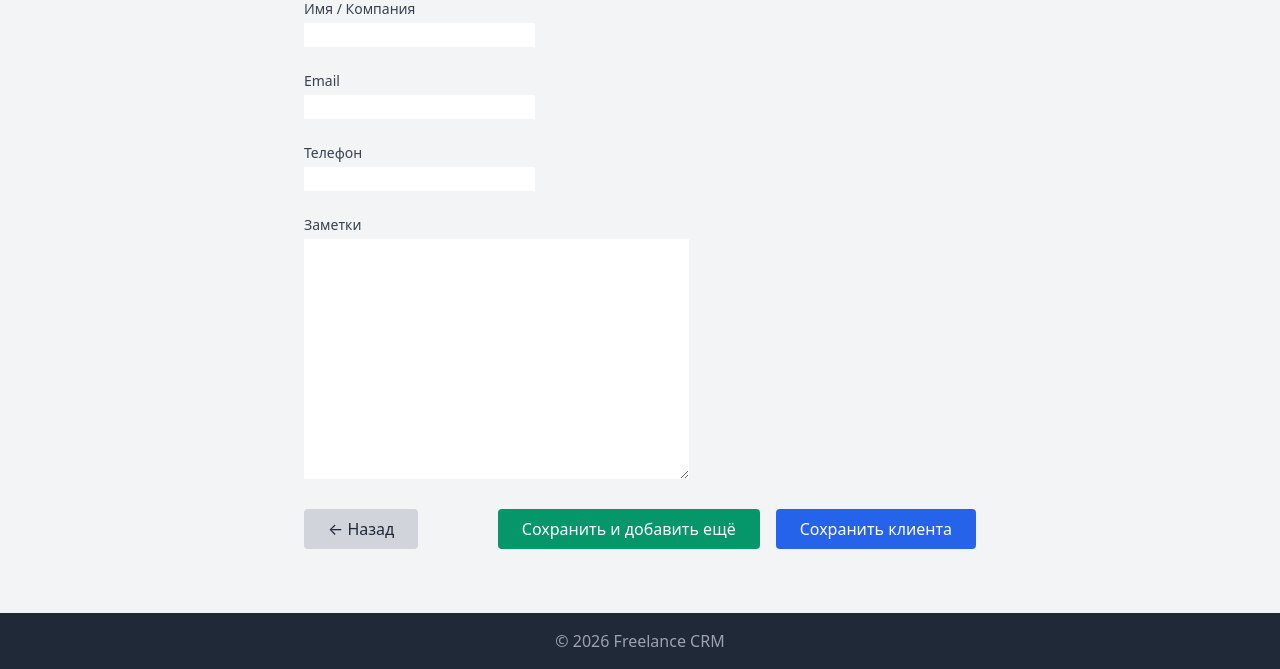
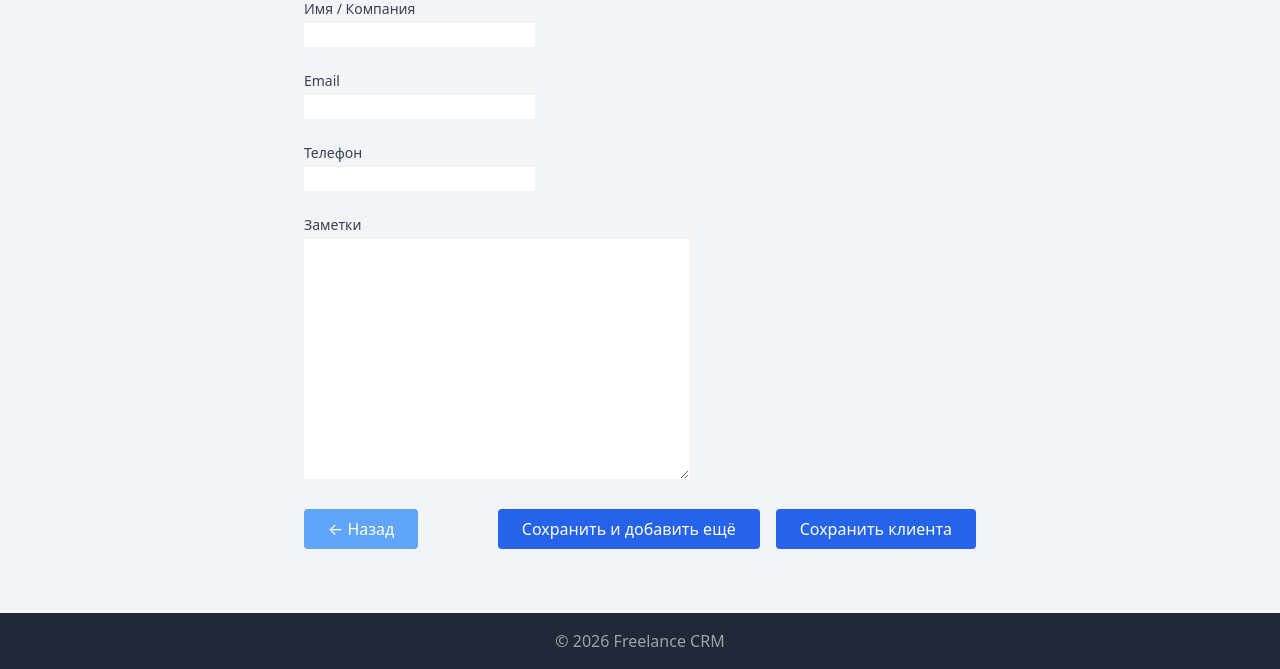
Before and after one commit to Freeze35/freelance-crm, a Django app: page /clients/add/ in a window 1280 px wide. Shown: the part 185-854 px from the top of the page. Run offline with Django 5.2, Linux system fonts and the light colour scheme; some libraries are stand-ins or nearby versions.

Commit message:
Update color for buttons

```diff
--- a/templates/clients/create.html
+++ b/templates/clients/create.html
@@ -60,13 +60,13 @@
 
         <div class="flex justify-between items-center mt-8">
             <button type="button" onclick="window.history.back()"
-                    class="bg-gray-300 text-gray-800 px-6 py-2 rounded hover:bg-gray-400 transition">
+                    class="bg-blue-400 text-white px-6 py-2 rounded hover:bg-blue-700 transition">
                 ← Назад
             </button>
 
             <div class="flex gap-4">
                 <button type="submit" name="action" value="save_and_add"
-                        class="bg-green-600 text-white px-6 py-2 rounded hover:bg-green-700 transition">
+                        class="bg-blue-600 text-white px-6 py-2 rounded hover:bg-blue-700 transition">
                     Сохранить и добавить ещё
                 </button>
 
--- a/templates/clients/detail.html
+++ b/templates/clients/detail.html
@@ -44,9 +44,10 @@
 
     <div class="mt-8">
         <a href="{% url 'client_list' %}"
-           class="inline-flex items-center gap-2 text-indigo-600 hover:text-indigo-800 font-medium">
+           class="bg-blue-400 text-white px-6 py-2 rounded hover:bg-blue-700 transition">
             ← Вернуться к списку клиентов
         </a>
     </div>
+
 </div>
 {% endblock %}
--- a/templates/clients/list.html
+++ b/templates/clients/list.html
@@ -7,7 +7,7 @@
     <div class="flex justify-between items-center mb-6">
         <h1 class="text-3xl font-bold text-gray-900">Клиенты</h1>
         <a href="{% url 'client_create' %}"
-           class="bg-blue-400 text-white px-6 py-3 rounded-lg hover:bg-blue-600 transition">
+           class="bg-blue-600 text-white px-6 py-3 rounded-lg hover:bg-blue-700 transition">
             + Добавить клиента
         </a>
     </div>
```
Also changed, not shown: templates/clients/update.html (+5 -5 lines).
